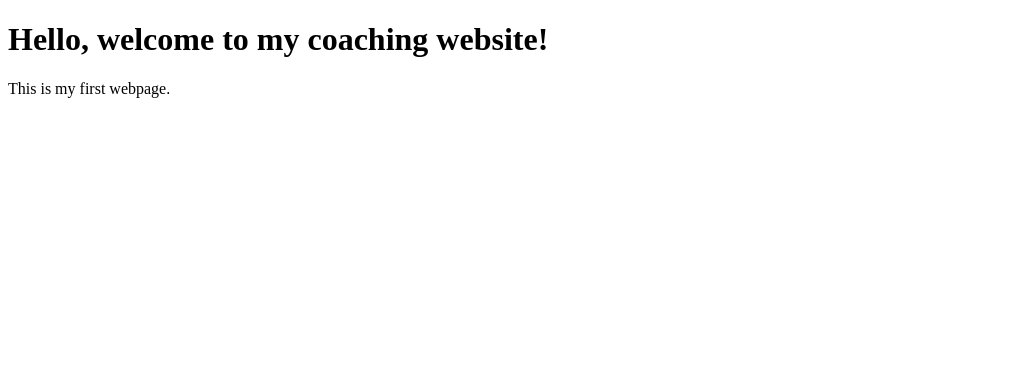
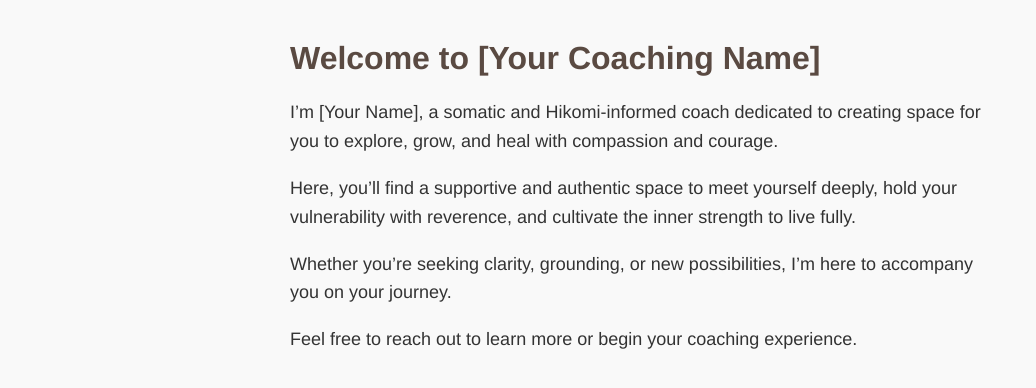
Before and after one commit to spacioushere/spacioushere.github.io, a plain HTML site: page index.html in a window 1280 px wide. Shown: the whole page, without its empty margins (0-1036 px from the left). Drawn offline with Linux system fonts and the light colour scheme.

Commit message:
Update index.html

```diff
--- a/index.html
+++ b/index.html
@@ -1,10 +1,39 @@
 <!DOCTYPE html>
 <html>
 <head>
-  <title>Welcome to My Coaching Site</title>
+  <title>Your Coaching Practice</title>
+  <style>
+    body {
+      font-family: 'Helvetica Neue', Helvetica, Arial, sans-serif;
+      max-width: 700px;
+      margin: 40px auto;
+      padding: 0 20px;
+      color: #333;
+      background-color: #f9f9f9;
+    }
+    h1 {
+      color: #5a4a42;
+      font-weight: 700;
+    }
+    p {
+      line-height: 1.6;
+      font-size: 18px;
+    }
+  </style>
 </head>
 <body>
-  <h1>Hello, welcome to my coaching website!</h1>
-  <p>This is my first webpage.</p>
+  <h1>Welcome to [Your Coaching Name]</h1>
+  <p>
+    I’m [Your Name], a somatic and Hikomi-informed coach dedicated to creating space for you to explore, grow, and heal with compassion and courage.
+  </p>
+  <p>
+    Here, you’ll find a supportive and authentic space to meet yourself deeply, hold your vulnerability with reverence, and cultivate the inner strength to live fully.
+  </p>
+  <p>
+    Whether you’re seeking clarity, grounding, or new possibilities, I’m here to accompany you on your journey.
+  </p>
+  <p>
+    Feel free to reach out to learn more or begin your coaching experience.
+  </p>
 </body>
 </html>
```
